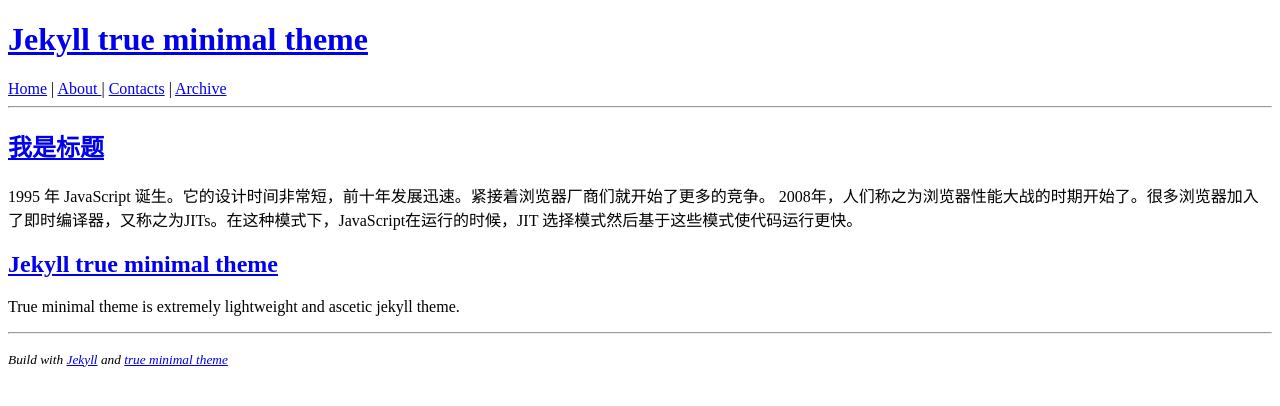
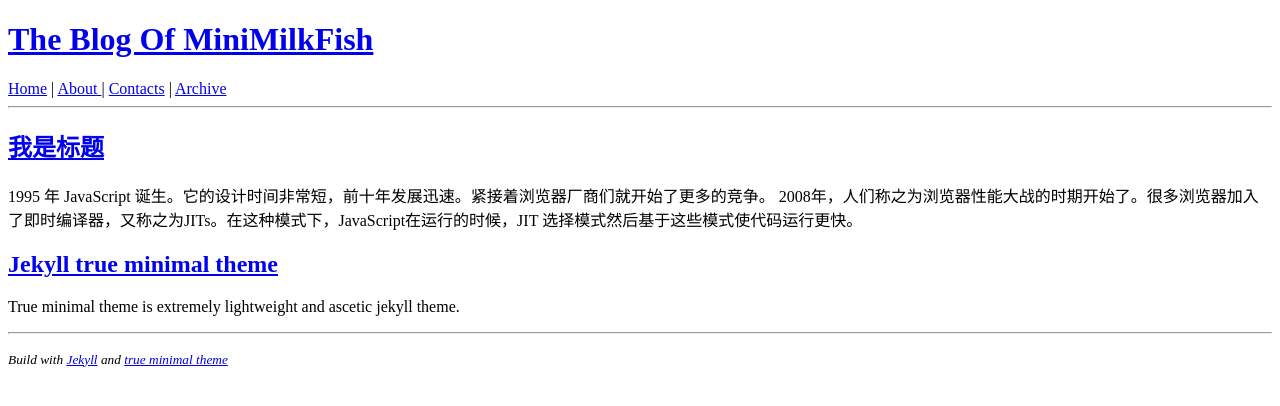
Before and after one commit to MiniMilkfish/Minimilkfish.github.io, a Jekyll site: the page built from index.html, in a window 1280 px wide. Shown: the top 406 px of the page. Built offline with Jekyll 4.4.1, drawn with Linux system fonts in a browser that asks for light colours.

Commit message:
IMPROVED something changes

```diff
--- a/_config.yml
+++ b/_config.yml
@@ -1,5 +1,5 @@
-name: "Jekyll true minimal theme"
-description: "Lightweight theme"
+name: "The Blog Of MiniMilkFish"
+description: "A collection of my personal knowledge, and tools to manage it."
 
 url: ''
 baseurl: ''
--- a/_layouts/default.html
+++ b/_layouts/default.html
@@ -4,11 +4,7 @@
 <head>
     <meta charset='utf-8'>
     <title>
-        {% if page.title %}
-            {{ page.title }}
-        {% else %}
-            {{ site.name }} &mdash; {{ site.description }}
-        {% endif %}
+        {{ site.name }} | {{ site.description }}
     </title>
 
     {% if site.highlighter %}
```
Also changed, not shown: favicon.ico, 7 other files.
